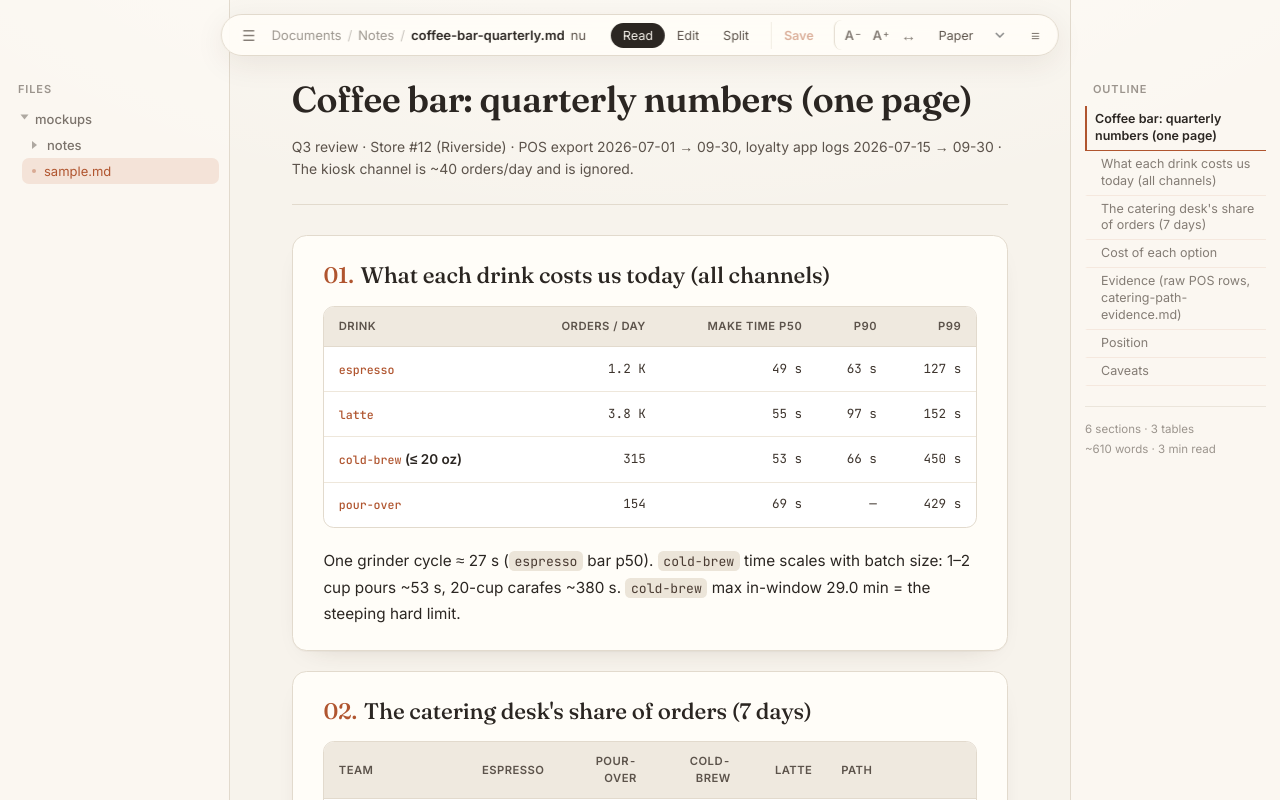
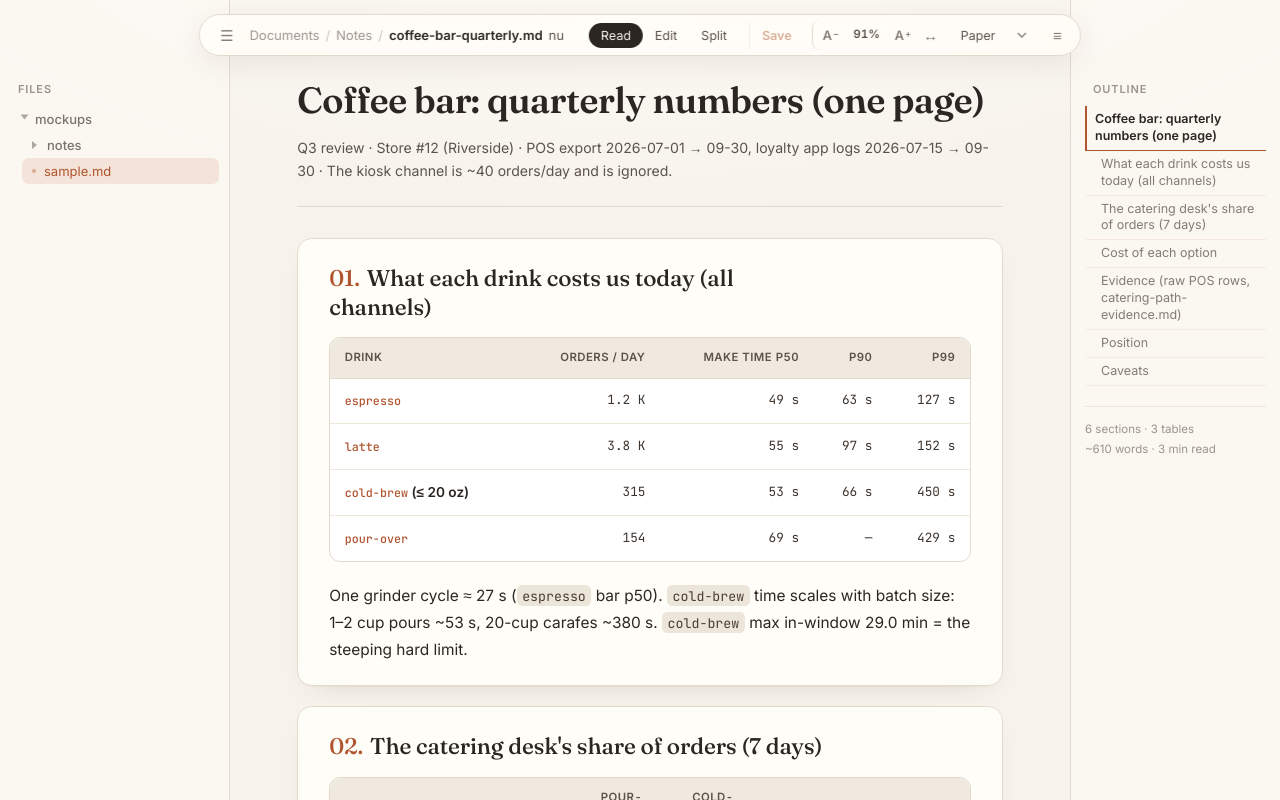
Before and after one commit to Kundan4348/MdReader, a browser extension: page core/dev.html in a window 1280 px wide. Both pictures are taken after a click on the button "Smaller (⌘−)". Drawn offline with Linux system fonts and the light colour scheme.

Commit message:
feat: one zoom model -- A-/A+ and pinch drive the same magnifier; kept across tabs
The toolbar buttons used to change the text size while the pinch drove
a separate page magnifier, so after a pinch the buttons looked dead.
Now both step the same magnification (buttons about the pane centre,
pinch about the pointer), a live percent readout sits between them and
resets on click (Cmd+0 too), and magnification is kept when switching
tabs. Tests: buttons after pinch, readout, persistence; app-test refuses
to run against a stale Electron on the debug port and bounds screenshots.

```diff
--- a/app/renderer/core/shell.css
+++ b/app/renderer/core/shell.css
@@ -35,6 +35,8 @@ html[data-theme] .app.no-outline{--outline-w:0px}html .app.no-outline .outline{d
 .top button.icon.off:hover{opacity:.6}
 .top .view{display:flex;align-items:center;gap:0;border-radius:8px}
 .top .view button.icon{width:28px;font-size:13px;font-weight:600}
+.top .view button.zoom-pct{width:auto;min-width:44px;padding:0 4px;font-size:11.5px;font-variant-numeric:tabular-nums;opacity:.6}
+.top .view button.zoom-pct.on{opacity:1}
 .top .view button.icon sup{font-size:9px;margin-left:1px;vertical-align:top;line-height:1}
 .top .view button.width{font-size:15px}
 .top .view button.width::after{content:attr(data-w);position:absolute;font-size:8px;font-weight:700;letter-spacing:.04em;text-transform:uppercase;bottom:1px;left:50%;transform:translateX(-50%);opacity:.7}
--- a/core/shell.css
+++ b/core/shell.css
@@ -35,6 +35,8 @@ html[data-theme] .app.no-outline{--outline-w:0px}html .app.no-outline .outline{d
 .top button.icon.off:hover{opacity:.6}
 .top .view{display:flex;align-items:center;gap:0;border-radius:8px}
 .top .view button.icon{width:28px;font-size:13px;font-weight:600}
+.top .view button.zoom-pct{width:auto;min-width:44px;padding:0 4px;font-size:11.5px;font-variant-numeric:tabular-nums;opacity:.6}
+.top .view button.zoom-pct.on{opacity:1}
 .top .view button.icon sup{font-size:9px;margin-left:1px;vertical-align:top;line-height:1}
 .top .view button.width{font-size:15px}
 .top .view button.width::after{content:attr(data-w);position:absolute;font-size:8px;font-weight:700;letter-spacing:.04em;text-transform:uppercase;bottom:1px;left:50%;transform:translateX(-50%);opacity:.7}
--- a/core/shell.js
+++ b/core/shell.js
@@ -42,10 +42,11 @@
     const openBtn = adapter.openDialog ? h('button', { class: 'icon', title: 'Open (⌘O)', onclick: openDialog, html: '&#x2197;' }) : null;
     const filesBtn = adapter.listDir ? h('button', { class: 'icon files-toggle', title: 'Files (⌘\\)', onclick: () => togglePanel('files'), html: '&#x2630;' }) : null;
     const outlineBtn = h('button', { class: 'icon outline-toggle', title: 'Outline (⌘/)', onclick: () => togglePanel('outline'), html: '&#x2261;' });
-    const zoomOut = h('button', { class: 'icon zoom-out', title: 'Smaller text (⌘−)', onclick: () => stepZoom(-1), html: 'A<sup>−</sup>' });
-    const zoomIn = h('button', { class: 'icon zoom-in', title: 'Larger text (⌘+)', onclick: () => stepZoom(1), html: 'A<sup>+</sup>' });
+    const zoomOut = h('button', { class: 'icon zoom-out', title: 'Smaller (⌘−)', onclick: () => stepZoom(-1), html: 'A<sup>−</sup>' });
+    const zoomPct = h('button', { class: 'icon zoom-pct', title: 'Reset zoom (⌘0)', onclick: () => resetZoom() }, '100%');
+    const zoomIn = h('button', { class: 'icon zoom-in', title: 'Larger (⌘+)', onclick: () => stepZoom(1), html: 'A<sup>+</sup>' });
     const widthBtn = h('button', { class: 'icon width', title: 'Reading width (⌘⇧W)', onclick: () => cycleWidth(), html: '&#x2194;' });
-    const view = h('div', { class: 'view' }, zoomOut, zoomIn, widthBtn);
+    const view = h('div', { class: 'view' }, zoomOut, zoomPct, zoomIn, widthBtn);
     const top = h('header', { class: 'top' }, filesBtn, crumbs, h('span', { class: 'spacer' }), seg, saveBtn, view, themeSel, openBtn, outlineBtn);
 
     const tree = h('div', { class: 'tree' });
@@ -168,23 +169,18 @@
     // ---------- zoom / reading width ----------
     // Auto-zoom: on wide screens a fixed 16px column looks tiny, so the document scales with the
     // content pane (1.0 at <=1200px, up to 1.5 at 2400px+), then the user's A-/A+ steps multiply it.
-    function applyZoom() { root.style.setProperty('--zoom', (S.zoom * S.autoZoom).toFixed(3)); root.style.setProperty('--ui-zoom', (1 + (S.autoZoom - 1) * 0.6).toFixed(3)); }
-    function stepZoom(dir) {
-      // Pinch can leave S.zoom between the steps: start from the nearest step in the requested direction.
-      let i = ZOOM_STEPS.indexOf(S.zoom);
-      if (i < 0) { const k = ZOOM_STEPS.findIndex((z) => z > S.zoom); i = dir > 0 ? (k < 0 ? ZOOM_STEPS.length : k) - 1 : (k < 0 ? ZOOM_STEPS.length : k); }
-      const j = Math.min(ZOOM_STEPS.length - 1, Math.max(0, i + dir));
-      if (ZOOM_STEPS[j] === S.zoom) return;
-      S.zoom = ZOOM_STEPS[j]; applyZoom(); adapter.setPref && adapter.setPref('zoom', S.zoom);
-      flash('Text ' + Math.round(S.zoom * 100) + '%');
-    }
-    // ---------- page magnification (trackpad pinch) ----------
-    // Chromium delivers a macOS pinch as a wheel event with ctrlKey set. This is a magnifier, not a text-size change:
-    // the document is frozen at its current laid-out width and scaled as a whole (text, tables and images together),
-    // the pane pans over it, and the point under the pointer stays fixed on screen. Transient: resets per document.
+    function applyZoom() { root.style.setProperty('--zoom', (S.zoom * S.autoZoom).toFixed(3)); root.style.setProperty('--ui-zoom', (1 + (S.autoZoom - 1) * 0.6).toFixed(3)); zoomPct.textContent = pct() + '%'; }
+    // ---------- magnification ----------
+    // One zoom model. --zoom is the base (auto-zoom for wide panes times any saved text-size preference); --page is
+    // the live magnifier that BOTH the trackpad pinch and the A-/A+ buttons drive. Chromium delivers a macOS pinch as
+    // a wheel event with ctrlKey set. The document is frozen at its laid-out width and scaled as a whole (text,
+    // tables and images together), the pane pans over it, and the document point under the pointer stays fixed on
+    // screen. Magnification is kept across tab switches; ⌘0 or the percent button resets it.
     const PAGE_MIN = 0.5, PAGE_MAX = 4;
-    const settlePage = debounce(() => flash(S.page === 1 ? 'Zoom 100%' : 'Zoom ' + Math.round(S.page * 100) + '%'), 250);
+    const pct = () => Math.round(S.zoom * S.page * 100);
+    const settlePage = debounce(() => flash('Zoom ' + pct() + '%'), 250);
     function applyPage() {
+      zoomPct.textContent = pct() + '%'; zoomPct.classList.toggle('on', S.page !== 1);
       if (S.page === 1) { root.classList.remove('paged'); doc.style.width = ''; root.style.setProperty('--page', '1'); return; }
       if (!root.classList.contains('paged')) { doc.style.width = doc.offsetWidth + 'px'; root.classList.add('paged'); } // offsetWidth is in the doc's own px, unaffected by CSS zoom
       root.style.setProperty('--page', S.page.toFixed(3));
@@ -203,22 +199,21 @@
     function setPage(k, cx, cy) {
       k = Math.round(Math.min(PAGE_MAX, Math.max(PAGE_MIN, k)) * 1000) / 1000;
       if (k === S.page) return;
-      const a = cx == null ? null : anchorFor(cx, cy);
+      if (cx == null) { const b = content.getBoundingClientRect(); cx = b.left + b.width / 2; cy = b.top + b.height / 2; gesture = null; } // buttons / keys: zoom about the pane centre
+      const a = anchorFor(cx, cy);
       S.page = k; applyPage();
-      if (a) {
-        const after = doc.getBoundingClientRect(); // forces layout; the scaled doc may have re-centred
-        content.scrollLeft += after.left + a.fx * after.width - a.ax;
-        content.scrollTop += after.top + a.fy * after.height - a.ay;
-      }
+      const after = doc.getBoundingClientRect(); // forces layout; the scaled doc may have re-centred
+      content.scrollLeft += after.left + a.fx * after.width - a.ax;
+      content.scrollTop += after.top + a.fy * after.height - a.ay;
       settlePage();
     }
-    function resetPage() { if (S.page !== 1) { S.page = 1; applyPage(); } }
+    function stepZoom(dir) { setPage(S.page * (dir > 0 ? 1.1 : 1 / 1.1)); }
+    function resetZoom() { if (S.page !== 1) { S.page = 1; applyPage(); } flash('Zoom ' + pct() + '%'); }
     content.addEventListener('wheel', (e) => {
       if (!e.ctrlKey || e.deltaY === 0) return;
       e.preventDefault(); // otherwise the pane scrolls while the gesture is in progress
       setPage(S.page * Math.exp(-e.deltaY * 0.01), e.clientX, e.clientY);
     }, { passive: false });
-    function resetZoom() { S.zoom = 1; applyZoom(); adapter.setPref && adapter.setPref('zoom', 1); resetPage(); flash('Text 100% · Zoom 100%'); }
     function setWidth(w) {
       if (!WIDTHS.includes(w)) w = 'auto';
       S.width = w; root.dataset.width = w; widthBtn.dataset.w = w;
@@ -302,7 +297,6 @@
     }
     async function showTab(i, fresh) {
       if (i < 0 || i >= S.tabs.length) return;
-      resetPage(); // magnification is per document
       if (i !== S.tab) stashActive();
       S.tab = i; const t = S.tabs[i];
       S.path = t.path; S.saved = t.saved; setText(t.text); setDirty(t.text !== t.saved);
--- a/extension/core/shell.css
+++ b/extension/core/shell.css
@@ -35,6 +35,8 @@ html[data-theme] .app.no-outline{--outline-w:0px}html .app.no-outline .outline{d
 .top button.icon.off:hover{opacity:.6}
 .top .view{display:flex;align-items:center;gap:0;border-radius:8px}
 .top .view button.icon{width:28px;font-size:13px;font-weight:600}
+.top .view button.zoom-pct{width:auto;min-width:44px;padding:0 4px;font-size:11.5px;font-variant-numeric:tabular-nums;opacity:.6}
+.top .view button.zoom-pct.on{opacity:1}
 .top .view button.icon sup{font-size:9px;margin-left:1px;vertical-align:top;line-height:1}
 .top .view button.width{font-size:15px}
 .top .view button.width::after{content:attr(data-w);position:absolute;font-size:8px;font-weight:700;letter-spacing:.04em;text-transform:uppercase;bottom:1px;left:50%;transform:translateX(-50%);opacity:.7}
```
Also changed, not shown: app/renderer/core/shell.js (+21 -27 lines), extension/core/shell.js (+21 -27 lines), test/app-test.mjs (+16 -5 lines), test/ext-test.mjs (+19 -10 lines), 1 other file.
